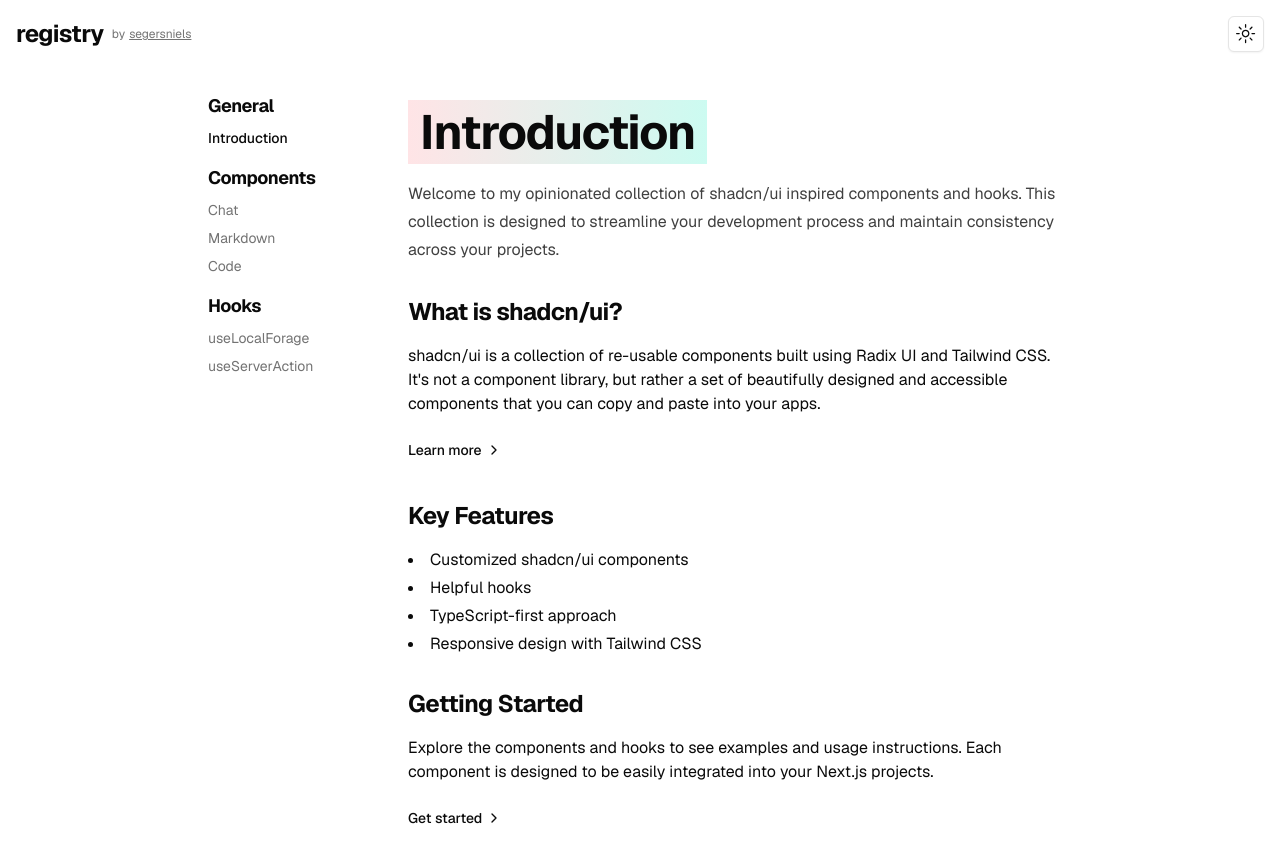
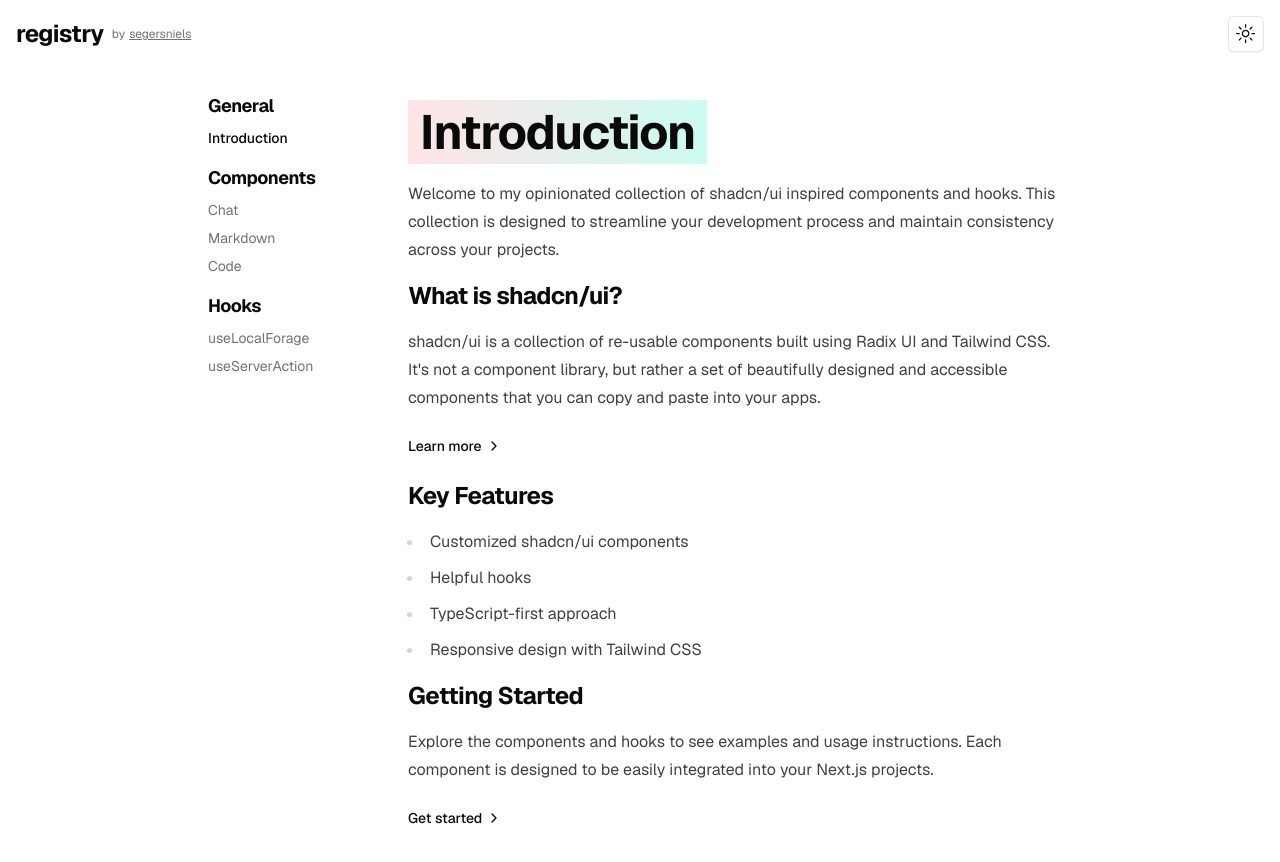
Before and after one commit to segersniels/registry.niels.foo, a Next.js app: page / in a window 1280 px wide. Shown: the top 862 px of the page. Built offline with nearby package versions, Linux system fonts and the light colour scheme.

Commit message:
refactor: introduction can be mdx as well

```diff
--- /dev/null
+++ b/src/app/page.mdx
@@ -0,0 +1,50 @@
+import { ChevronRight } from "lucide-react";
+import Link from "next/link";
+
+import { Button } from "@/components/ui/button";
+
+# Introduction
+
+Welcome to my opinionated collection of shadcn/ui inspired components
+and hooks. This collection is designed to streamline your development
+process and maintain consistency across your projects.
+
+## What is shadcn/ui?
+
+shadcn/ui is a collection of re-usable components built using Radix
+UI and Tailwind CSS. It's not a component library, but rather a
+set of beautifully designed and accessible components that you can
+copy and paste into your apps.
+
+<Link href="https://ui.shadcn.com/docs">
+  <Button
+    variant="ghost"
+    className="hover:bg-transparent p-0 flex items-center gap-1 hover:text-primary/90"
+  >
+    <span>Learn more</span>
+    <ChevronRight className="w-4 h-4" />
+  </Button>
+</Link>
+
+## Key Features
+
+- Customized shadcn/ui components
+- Helpful hooks
+- TypeScript-first approach
+- Responsive design with Tailwind CSS
+
+## Getting Started
+
+Explore the components and hooks to see examples and usage
+instructions. Each component is designed to be easily integrated
+into your Next.js projects.
+
+<Link href="/chat">
+  <Button
+    variant="ghost"
+    className="hover:bg-transparent p-0 flex items-center gap-1 hover:text-primary/90"
+  >
+    <span>Get started</span>
+    <ChevronRight className="w-4 h-4" />
+  </Button>
+</Link>
--- a/src/app/page.tsx
+++ /dev/null
@@ -1,75 +0,0 @@
-import { ChevronRight } from "lucide-react";
-import Link from "next/link";
-
-import {
-  Layout,
-  LayoutContent,
-  LayoutDescription,
-  LayoutSection,
-  LayoutSectionTitle,
-  LayoutTitle,
-} from "@/components/layout";
-import { Button } from "@/components/ui/button";
-
-export default function Introduction() {
-  return (
-    <Layout>
-      <LayoutTitle>Introduction</LayoutTitle>
-      <LayoutContent>
-        <LayoutDescription>
-          Welcome to my opinionated collection of shadcn/ui inspired components
-          and hooks. This collection is designed to streamline your development
-          process and maintain consistency across your projects.
-        </LayoutDescription>
-
-        <LayoutSection>
-          <LayoutSectionTitle>What is shadcn/ui?</LayoutSectionTitle>
-          <p>
-            shadcn/ui is a collection of re-usable components built using Radix
-            UI and Tailwind CSS. It&apos;s not a component library, but rather a
-            set of beautifully designed and accessible components that you can
-            copy and paste into your apps.
-          </p>
-          <Link href="https://ui.shadcn.com/docs">
-            <Button
-              variant="ghost"
-              className="hover:bg-transparent p-0 flex items-center gap-1 hover:text-primary/90"
-            >
-              <span>Learn more</span>
-              <ChevronRight className="w-4 h-4" />
-            </Button>
-          </Link>
-        </LayoutSection>
-
-        <LayoutSection>
-          <LayoutSectionTitle>Key Features</LayoutSectionTitle>
-          <ul className="list-disc list-inside space-y-1">
-            <li>Customized shadcn/ui components</li>
-            <li>Helpful hooks</li>
-            <li>TypeScript-first approach</li>
-            <li>Responsive design with Tailwind CSS</li>
-          </ul>
-        </LayoutSection>
-
-        <LayoutSection>
-          <LayoutSectionTitle>Getting Started</LayoutSectionTitle>
-          <p>
-            Explore the components and hooks to see examples and usage
-            instructions. Each component is designed to be easily integrated
-            into your Next.js projects.
-          </p>
-
-          <Link href="/chat">
-            <Button
-              variant="ghost"
-              className="hover:bg-transparent p-0 flex items-center gap-1 hover:text-primary/90"
-            >
-              <span>Get started</span>
-              <ChevronRight className="w-4 h-4" />
-            </Button>
-          </Link>
-        </LayoutSection>
-      </LayoutContent>
-    </Layout>
-  );
-}
--- a/src/mdx-components.tsx
+++ b/src/mdx-components.tsx
@@ -45,6 +45,11 @@ export function useMDXComponents(components: MDXComponents): MDXComponents {
         </Code>
       );
     },
+    ul: ({ children }) => (
+      <ul className="list-disc pl-4 prose prose-neutral dark:prose-invert">
+        {children}
+      </ul>
+    ),
     ...components,
   };
 }
```
